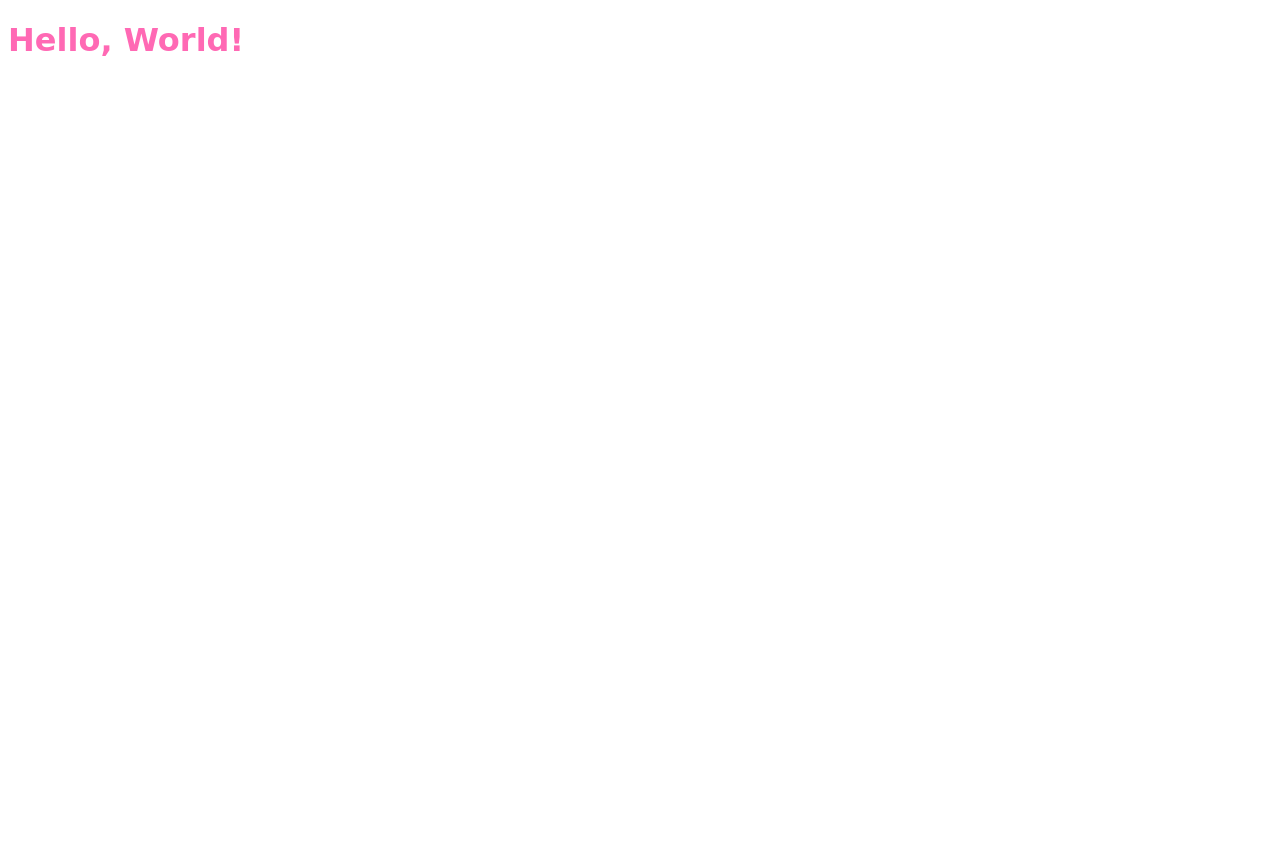
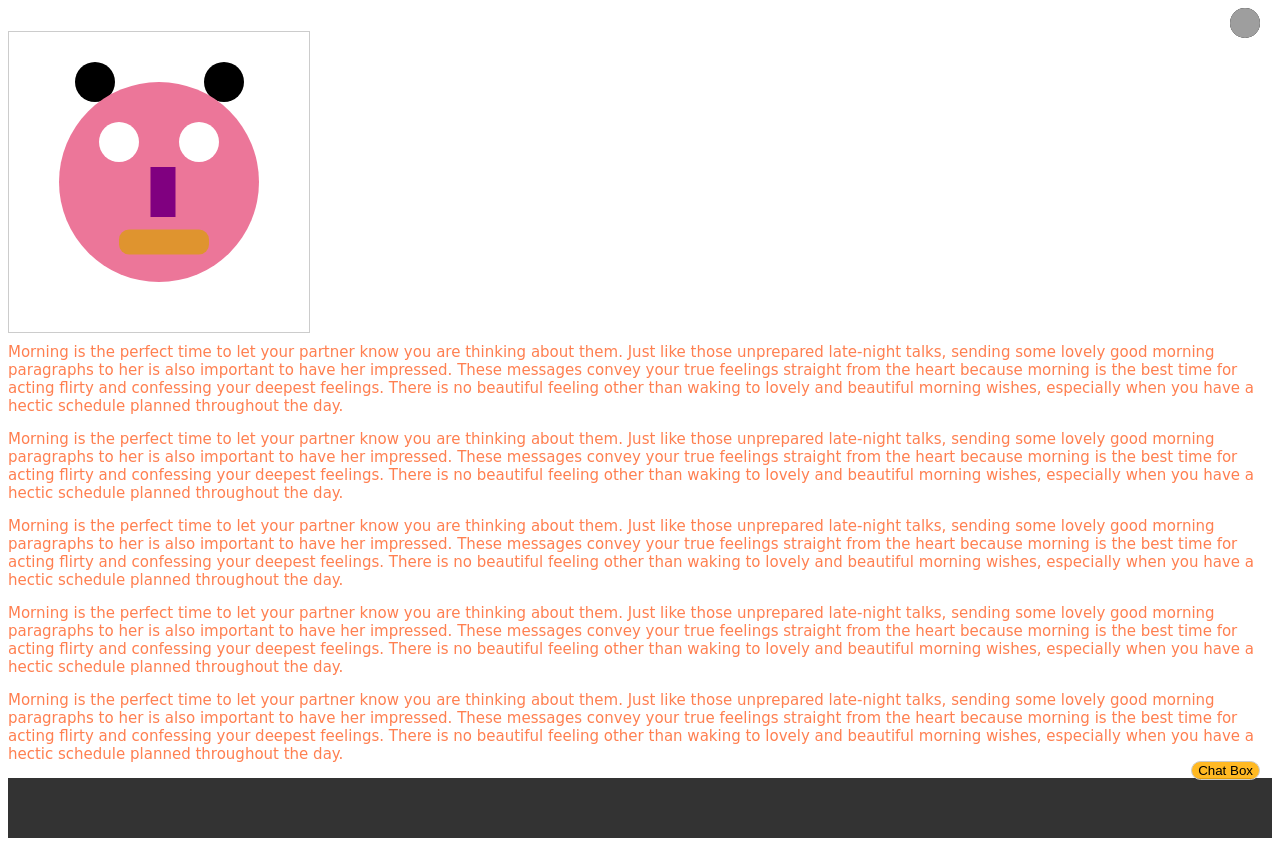
Before and after one commit to AshrafSharf/training-exercises-2023, a website built with Parcel: page day1-ex-positioning/index.html in a window 1280 px wide. Before the commit the page ends 800 px from the top, so only its background shows below. Built offline with nearby package versions, Linux system fonts and the light colour scheme; grey boxes are pictures that could not be loaded.

Commit message:
added day-1 positioning

```diff
--- a/day1-ex-positioning/index.html
+++ b/day1-ex-positioning/index.html
@@ -1,12 +1,50 @@
 <!DOCTYPE html>
 <html lang="en">
+
 <head>
     <meta charset="UTF-8">
     <title>My First Parcel App</title>
     <link rel="stylesheet" href="./styles.css" />
     <script type="module" src="./app.js"></script>
 </head>
+
 <body>
-    <h1>Hello, World!</h1>
+    <div class="header">
+        <span> <div class="header-notification">
+            <img class="notification-icon" src="https://img.freepik.com/free-icon/notification_318-782736.jpg?q=10&h=200" alt="notification">
+        </div><br></span>
+
+    </div>
+
+
+    <div class="body-content">
+        <div class="card">
+            <div class="head-face">
+                <div class="head"></div>
+                <div class="head"></div>
+            </div>
+
+            <div class="circle-face">
+                <div class="eye"></div>
+                <div class="eye">
+                <div class="nose"></div>
+                <div class="mouth"></div>
+            </div>
+        </div>
+    </div>
+    <div class="text-content">
+        <p>Morning is the perfect time to let your partner know you are thinking about them. Just like those unprepared late-night talks, sending some lovely good morning paragraphs to her is also important to have her impressed. These messages convey your true feelings straight from the heart because morning is the best time for acting flirty and confessing your deepest feelings. There is no beautiful feeling other than waking to lovely and beautiful morning wishes, especially when you have a hectic schedule planned throughout the day.</p>
+        <p>Morning is the perfect time to let your partner know you are thinking about them. Just like those unprepared late-night talks, sending some lovely good morning paragraphs to her is also important to have her impressed. These messages convey your true feelings straight from the heart because morning is the best time for acting flirty and confessing your deepest feelings. There is no beautiful feeling other than waking to lovely and beautiful morning wishes, especially when you have a hectic schedule planned throughout the day.</p>
+        <p>Morning is the perfect time to let your partner know you are thinking about them. Just like those unprepared late-night talks, sending some lovely good morning paragraphs to her is also important to have her impressed. These messages convey your true feelings straight from the heart because morning is the best time for acting flirty and confessing your deepest feelings. There is no beautiful feeling other than waking to lovely and beautiful morning wishes, especially when you have a hectic schedule planned throughout the day.</p>
+        <p>Morning is the perfect time to let your partner know you are thinking about them. Just like those unprepared late-night talks, sending some lovely good morning paragraphs to her is also important to have her impressed. These messages convey your true feelings straight from the heart because morning is the best time for acting flirty and confessing your deepest feelings. There is no beautiful feeling other than waking to lovely and beautiful morning wishes, especially when you have a hectic schedule planned throughout the day.</p>
+        <p>Morning is the perfect time to let your partner know you are thinking about them. Just like those unprepared late-night talks, sending some lovely good morning paragraphs to her is also important to have her impressed. These messages convey your true feelings straight from the heart because morning is the best time for acting flirty and confessing your deepest feelings. There is no beautiful feeling other than waking to lovely and beautiful morning wishes, especially when you have a hectic schedule planned throughout the day.</p>
+
+    </div>
+
+    <div class="footer-container">
+        <button class="fixed-button">Chat Box</button>
+    </div>
+
 </body>
+
 </html>
--- a/day1-ex-positioning/styles.css
+++ b/day1-ex-positioning/styles.css
@@ -1,4 +1,122 @@
 h1 {
     color: hotpink;
+    text-align: center;
+}
+
+.notification-icon {
+    position: absolute;
+    width: 30px;
+    height: 30px;
+    right: 20px;
+    background-color: black;
+    border-radius: 50%;
+    margin-left: 5px;
+}
+
+.card{
+    position:relative;
+    top: 5px;
+    width: 300px;
+    height: 300px;
+    border:1px solid #cccccc;
+    display: flex;
+    justify-content: center;
+    align-items: center;
+}
+
+.head{
+    width: 40px;
+    height: 40px;
+    background-color: black;
+    border-radius: 50%;
+    position: absolute;
+    top:30px;
+    left:30px;
+  }
+   .head:first-child {
+    left: 22%;
+  }
+
+  .head:last-child {
+    left: 65%;
+  }
+
+  .circle-face {
+    width: 200px;
+    height: 200px;
+    background-color: #ec7699;
+    border-radius: 50%;
+    position: relative;
+  }
+
+  .eye{
+    width: 40px;
+    height: 40px;
+    background-color: white;
+    border-radius: 50%;
+    position: absolute;
+    top: 30%;
+    left: 30%;
+    transform: translate(-50%, -50%);
+  }
+
+  .eye:first-child {
+    right: 30%;
+  }
+
+  .eye:last-child {
+    left: 70%;
+  }
+
+  .nose {
+    width: 25px;
+    height: 50px;
+    background-color: purple;
+    position: absolute;
+    top: 176%;
+    left: -40%;
+    transform: translate(-50%, -50%);
+  }
+
+  .mouth{
+    width: 90px;
+    height: 25px;
+    background-color: #dc9b1ad4;;
+    position: absolute;
+    border-radius: 10px;
+    top: 300%;
+    left: -38%;
+    transform: translate(-50%, -50%);
+  }
+
+  .text-content{
+    color:coral;
+    font-size: 15px;
     font-family: cursive;
-}
+  }
+
+  .footer-container {
+    position: relative;
+    /* /* height: 100vh; */
+    overflow: auto;
+    background-color: #333;
+    color: #fff;
+    padding: 30px;
+    text-align: center;
+  }
+
+  .fixed-button {
+    position: fixed;
+    bottom: 20px;
+    right: 20px;
+    background-color: rgba(255, 174, 0, 0.861);
+    border: 1px solid #ccc;
+    border-radius:20px;
+  }
+
+  .footer {
+    background-color: #333;
+    color: #fff;
+    padding: 10px;
+    text-align: center;
+  }
```
Also changed, not shown: 1 other file.
